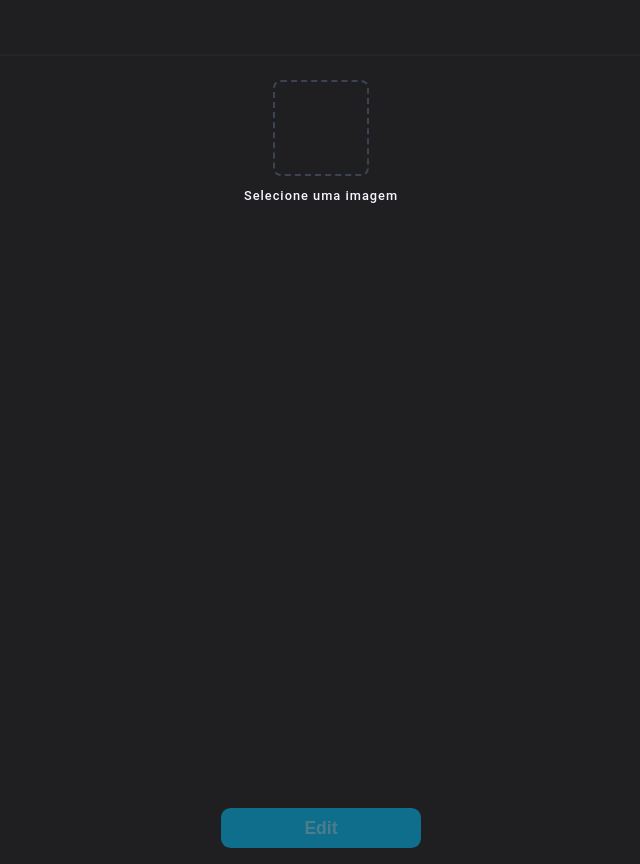
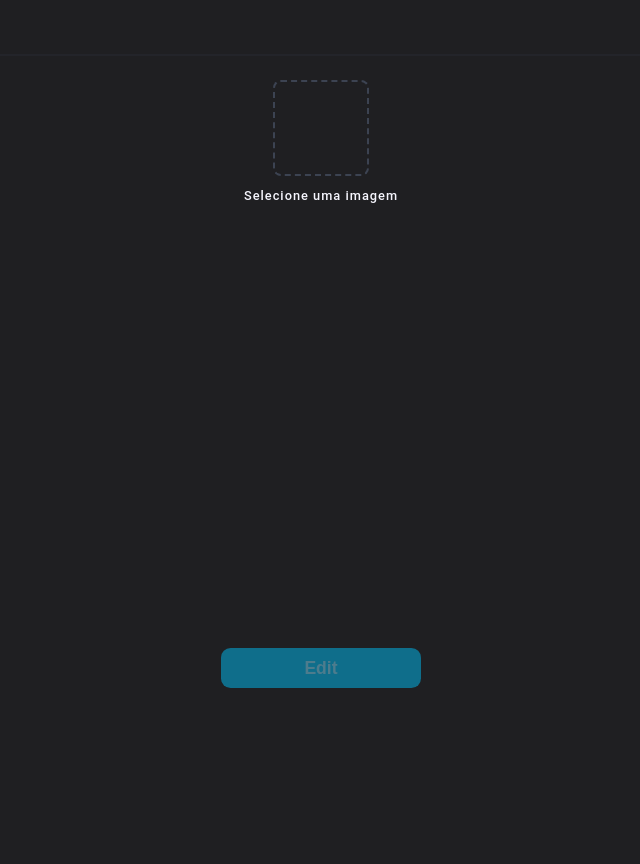
Before and after one commit to JCDMeira/image-handler, a React app: page / in a window 1280 px wide. Shown: the whole page, without its empty margins (319-959 px from the left). After the commit the page ends 800 px from the top, so only its background shows below. Built offline with nearby package versions, Linux system fonts and the light colour scheme; the HTML template or start-up script is replaced by a standard one.

Commit message:
refactor: elevate main to app with this we have only one tag main in this project

```diff
--- a/src/App.tsx
+++ b/src/App.tsx
@@ -7,12 +7,15 @@ import { Edit } from "./Steps/Edit";
 import { SelectImage } from "./Steps/SelectImage";
 import { Header } from "./components/Header";
 import "./styles/global.scss";
+import styles from "./app.module.scss";
 
 function App() {
   return (
     <EditImageprovider>
       <Header />
-      <GetStepScreen />
+      <main className={styles.app_main}>
+        <GetStepScreen />
+      </main>
     </EditImageprovider>
   );
 }
--- a/src/Steps/Download/index.tsx
+++ b/src/Steps/Download/index.tsx
@@ -16,7 +16,6 @@ export function Download() {
 
   return (
     <>
-      <main className={styles.download_main}>
       <div className={styles.app_image_out}>
         <img src={state.imageOut} />
       </div>
@@ -24,7 +23,6 @@ export function Download() {
       <Button onClick={handleDownload} variant={"primary_button"}>
         Salvar imagem
       </Button>
-      </main>
     </>
   );
 }
--- a/src/Steps/Download/styles.module.scss
+++ b/src/Steps/Download/styles.module.scss
@@ -1,28 +1,4 @@
 @import "/src/styles/theme.scss";
-
-.download_main {
-  flex: 1;
-  display: flex;
-  flex-direction: column;
-  align-items: center;
-  justify-content: space-between;
-
-  height: calc(100% - 4rem);
-  width: 100%;
-  padding: 1rem;
-
-  margin-left: auto;
-  margin-right: auto;
-
-  @media (min-width: 800px) {
-    max-width: 1100px;
-  }
-
-  @media (min-height: 900px) {
-    padding-top: 5rem;
-    padding-bottom: 3rem;
-  }
-}
 
 .app_image_out {
   flex: 1;
@@ -32,7 +8,6 @@
 
   width: 100%;
 
-
   img {
     width: 100%;
     max-height: 600px;
--- a/src/Steps/Edit/index.tsx
+++ b/src/Steps/Edit/index.tsx
@@ -1,14 +1,11 @@
 import { EditingImage } from "../../components/EditingImage";
 import { EditingComands } from "../../components/EditingComands";
-import styles from "./styles.module.scss";
 
 export function Edit() {
   return (
     <>
-      <main className={styles.editing_main}>
-        <EditingImage />
-        <EditingComands />
-      </main>
+      <EditingImage />
+      <EditingComands />
     </>
   );
 }
--- a/src/Steps/SelectImage/index.tsx
+++ b/src/Steps/SelectImage/index.tsx
@@ -7,7 +7,7 @@ import { Button } from "../../components/Button";
 export function SelectImage() {
   const { state, dispatch } = useEditImageStore();
   return (
-    <main className={styles.app_main}>
+    <>
       <div className={styles.app_select_image}>
         <ImageInput />
 
@@ -27,6 +27,6 @@ export function SelectImage() {
           Edit
         </Button>
       </div>
-    </main>
+    </>
   );
 }
--- a/src/Steps/SelectImage/styles.module.scss
+++ b/src/Steps/SelectImage/styles.module.scss
@@ -1,28 +1,4 @@
 @import "/src/styles/theme.scss";
-
-.app_main {
-  display: flex;
-  flex-direction: column;
-  align-items: center;
-  justify-content: space-between;
-  row-gap: 2rem;
-
-  height: 100%;
-  width: 100vw;
-
-  margin-left: auto;
-  margin-right: auto;
-  padding: 1rem;
-
-  @media (min-width: 800px) {
-    max-width: 1100px;
-  }
-
-  @media (min-height: 900px) {
-    padding-top: 5rem;
-    padding-bottom: 3rem;
-  }
-}
 
 .app_select_image {
   flex: 1;
@@ -33,7 +9,6 @@
   @media (min-width: 600px) and (max-width: 800px) {
     height: 60%;
   }
-
 }
 
 .app_original_image_view {
@@ -51,6 +26,7 @@
     width: 100%;
     max-width: fit-content;
     height: 100%;
+    max-height: 50vh;
     max-height: 600px;
     object-fit: contain;
     border-radius: 0.8rem;
@@ -64,8 +40,6 @@
 
   width: 100%;
 
-
-
   button {
     flex: 1;
 
@@ -74,6 +48,4 @@
       margin-top: 3rem;
     }
   }
-
-  ;
 }
--- a/src/Steps/Edit/styles.module.scss
+++ b/src/app.module.scss
@@ -1,11 +1,16 @@
 @import "/src/styles/theme.scss";
 
-.editing_main {
+.app_main {
   display: flex;
   flex-direction: column;
   align-items: center;
   justify-content: space-between;
+  row-gap: 2rem;
 
-  height: calc(100% - 4rem);
+  height: 100%;
+  max-height: 80vh;
+  width: 100vw;
+
+  margin: 0 auto;
   padding: 1rem;
 }
--- a/src/components/EditingImage/styles.module.scss
+++ b/src/components/EditingImage/styles.module.scss
@@ -8,8 +8,8 @@
   justify-content: center;
   width: 100%;
 
-
   img {
     border-radius: 0.6rem;
+    max-height: 70vh;
   }
 }
```
Lines whose indentation alone changed are shown as unchanged.
